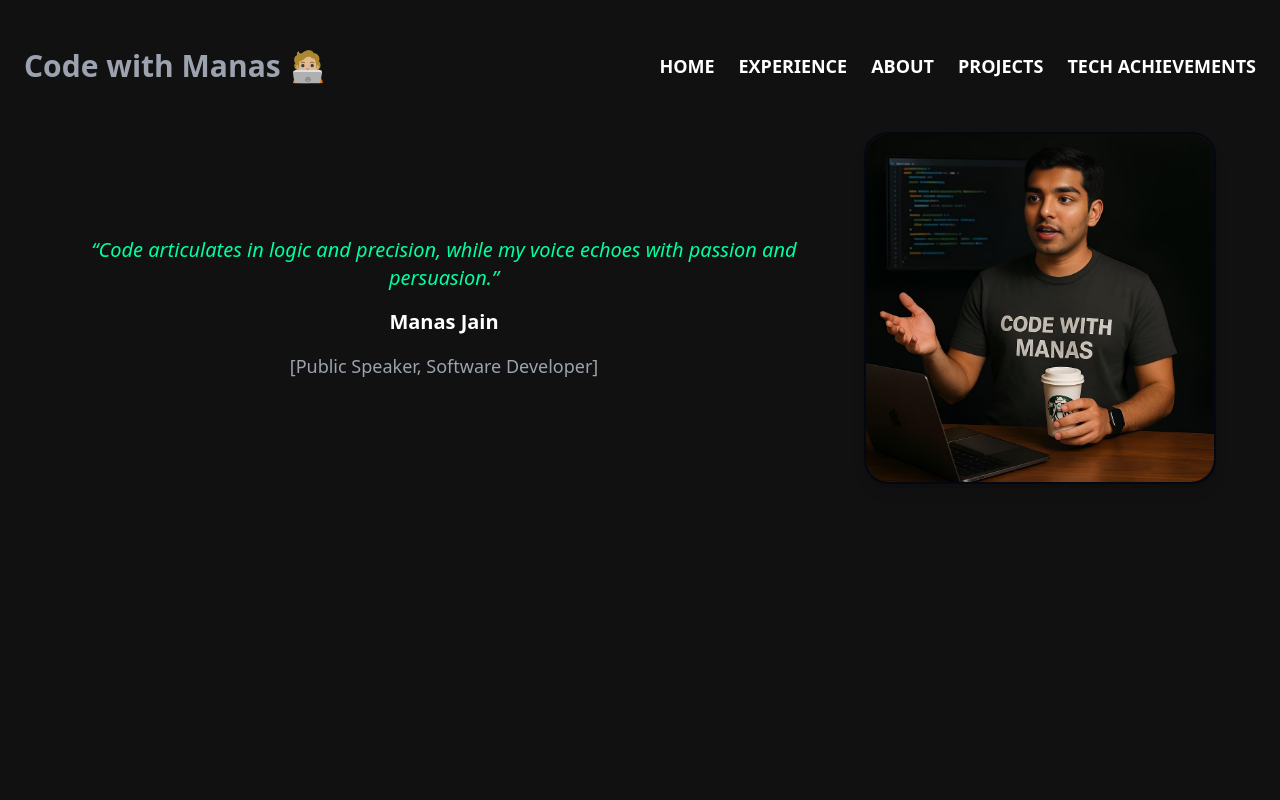
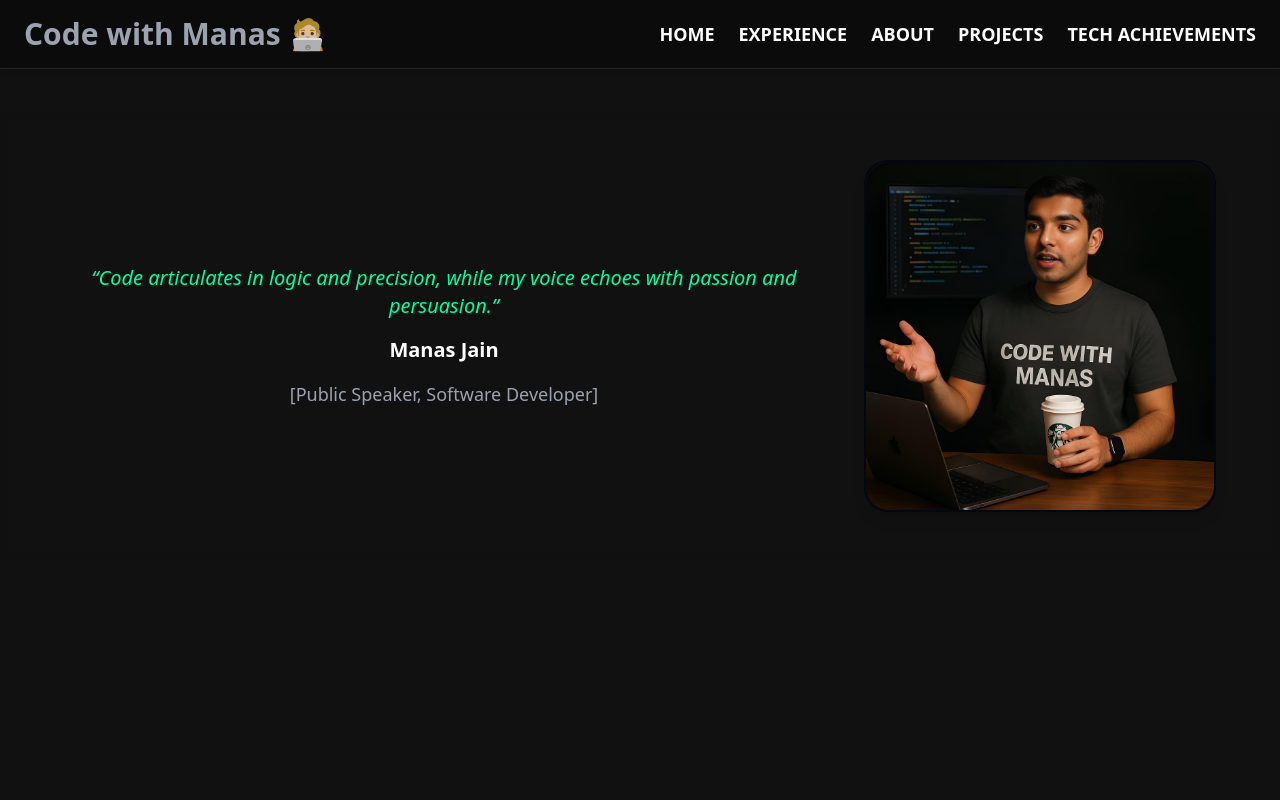
Before and after one commit to manasjaincode/manasportfolio, a Next.js app: page / in a window 1280 px wide. Shown: the top 800 px of the page. Built offline with nearby package versions, Linux system fonts and the light colour scheme.

Commit message:
navbar fix

```diff
--- a/components/Navbar..js
+++ b/components/Navbar..js
@@ -8,10 +8,11 @@ export default function AboutPage() {
   const [menuOpen, setMenuOpen] = useState(false);
 
   return (
-    <div className="min-h-screen bg-[#111] text-white px-6 py-12 overflow-hidden">
-      {/* Navbar */}
-      <nav className="flex justify-between items-center text-lg font-semibold mb-12 relative">
-        <span className="text-gray-400 text-3xl font-semibold">Code with Manas 🧑🏼‍💻 </span>
+    <div className="min-h-screen bg-[#111] text-white overflow-hidden">
+      {/* Fixed Navbar */}
+      <nav className="fixed top-0 left-0 w-full backdrop-blur-md bg-black/30 text-lg font-semibold z-50 px-6 py-4 shadow-md border-b border-white/10">
+  <div className="flex justify-between items-center">
+    <span className="text-gray-400 text-3xl font-semibold">Code with Manas 🧑🏼‍💻</span>
 
     <div className="hidden md:flex space-x-6">
       <a href="#" className="hover:text-[#00ff9f] transition">HOME</a>
@@ -24,9 +25,10 @@ export default function AboutPage() {
     <button className="md:hidden" onClick={() => setMenuOpen(!menuOpen)}>
       {menuOpen ? <X size={28} color="#00ff9f" /> : <Menu size={28} color="#00ff9f" />}
     </button>
+  </div>
 
   {menuOpen && (
-          <div className="absolute top-full left-0 w-full bg-[#111] mt-4 flex flex-col items-center gap-4 py-4 z-50 md:hidden">
+    <div className="mt-4 flex flex-col items-center gap-4 py-4 md:hidden">
       <a href="#" className="hover:text-[#00ff9f] transition">HOME</a>
       <a href="#" className="hover:text-[#00ff9f] transition">EXPERIENCE</a>
       <a href="#" className="hover:text-[#00ff9f] transition">ABOUT</a>
@@ -36,12 +38,14 @@ export default function AboutPage() {
   )}
 </nav>
 
-      {/* Main Content */}
+
+      {/* Space below navbar */}
+      <div className="h-24 md:h-28"></div>
+
+      {/* Main Content with blur effect on scroll */}
+      <div className="relative z-10 px-6 py-12 backdrop-blur-sm">
         <div className="flex flex-col lg:flex-row items-center justify-center gap-10 max-w-6xl mx-auto">
-        {/* Image */}
-
-
-        {/* Text Content with Line by Line Animation */}
+          {/* Text Content */}
           <div className="flex-1 flex items-center justify-center w-full px-4 text-center flex-col space-y-4">
             <motion.p
               className="text-[#00ff9f] italic text-lg md:text-xl"
@@ -70,6 +74,8 @@ export default function AboutPage() {
               [Public Speaker, Software Developer]
             </motion.p>
           </div>
+
+          {/* Image */}
           <div className="w-72 md:w-[22rem] flex justify-center items-center rounded-3xl overflow-hidden border-2 border-gray-950 shadow-lg">
             <Image
               src="/ruppee.png"
@@ -81,5 +87,6 @@ export default function AboutPage() {
           </div>
         </div>
       </div>
+    </div>
   );
 }
```
Lines whose indentation alone changed are shown as unchanged.
